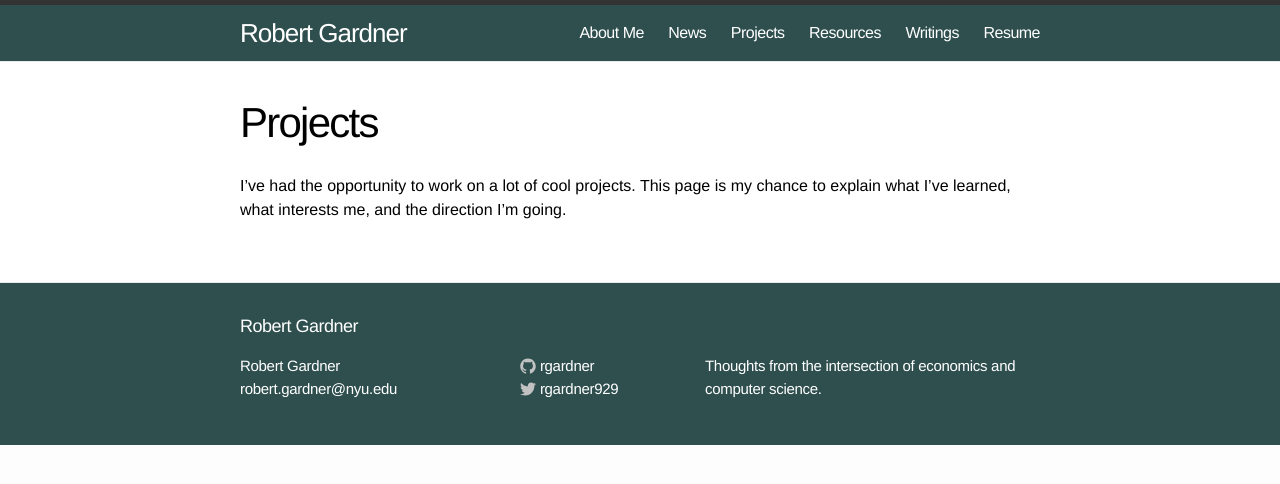
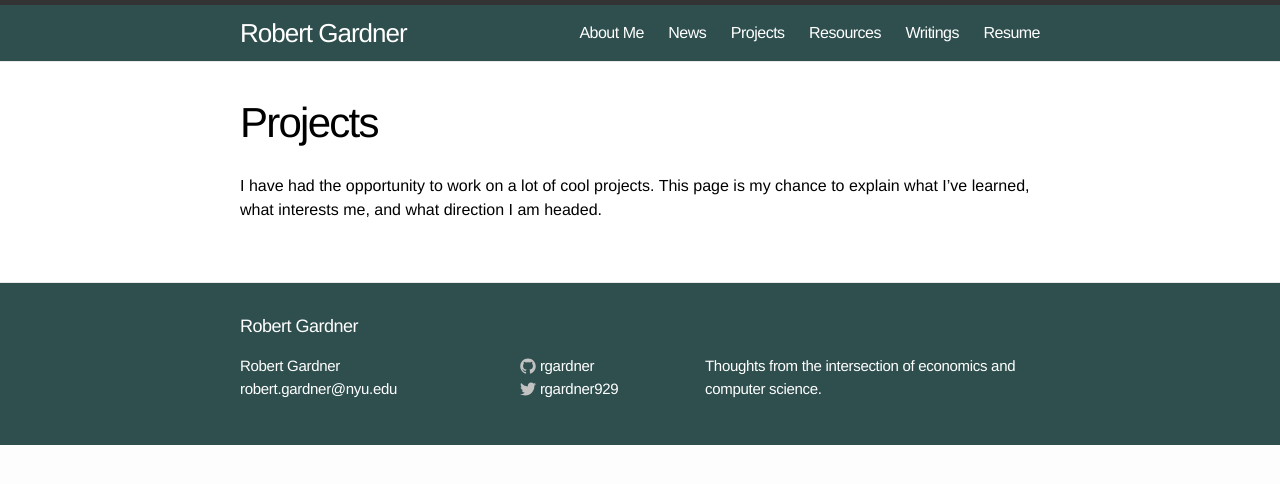
Before and after one commit to rgardner/rgardner.github.io, a Jekyll site: the page built from projects.md, in a window 1280 px wide. Shown: the top 484 px of the page. Built offline with Jekyll 4.4.1, drawn with Linux system fonts in a browser that asks for light colours; comment, search, counter and statistics services are not loaded.

Commit message:
Minor grammatical fixes

```diff
--- a/projects.md
+++ b/projects.md
@@ -3,9 +3,9 @@ layout: project
 title: Projects
 ---
 
-I've had the opportunity to work on a lot of cool projects. This page is my
-chance to explain what I've learned, what interests me, and the direction I'm
-going.
+I have had the opportunity to work on a lot of cool projects. This page is my
+chance to explain what I've learned, what interests me, and what direction I am
+headed.
 
 {% for project in site.projects %}
   {% if project.title %}
```
